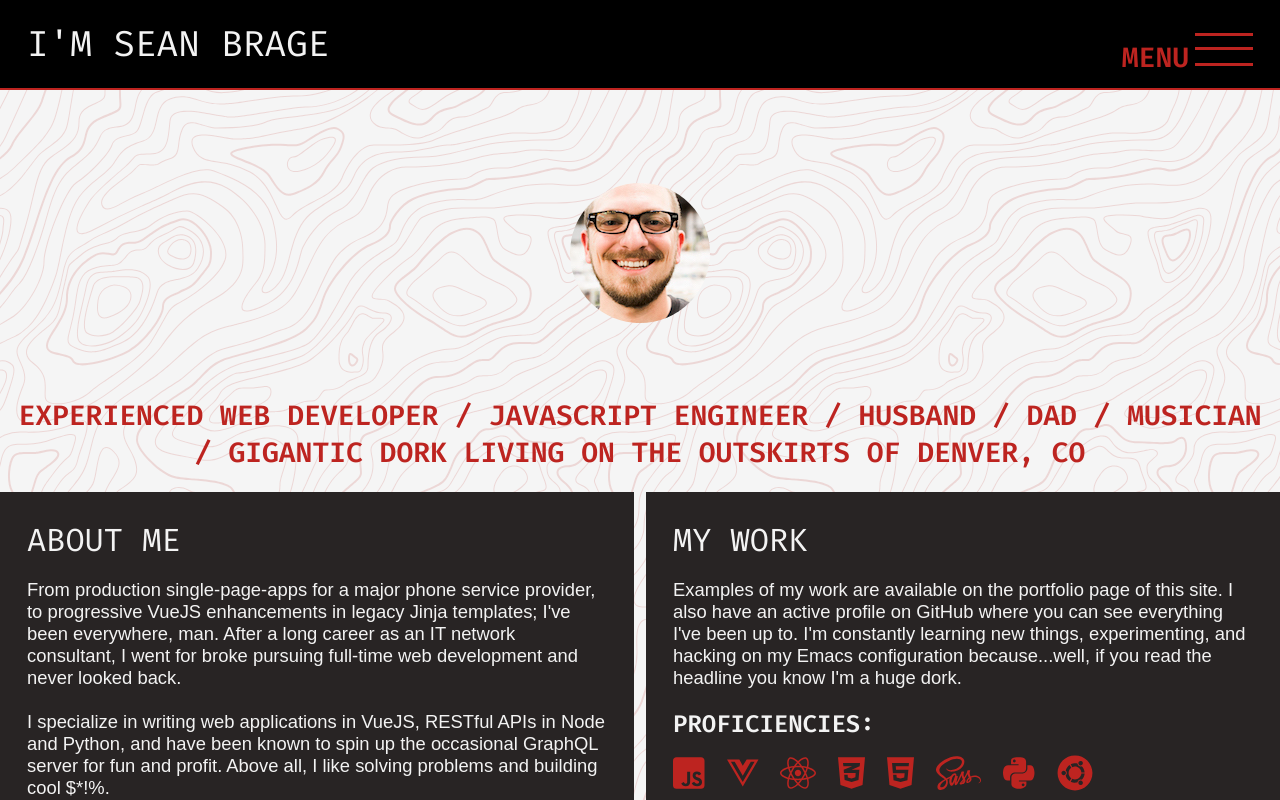
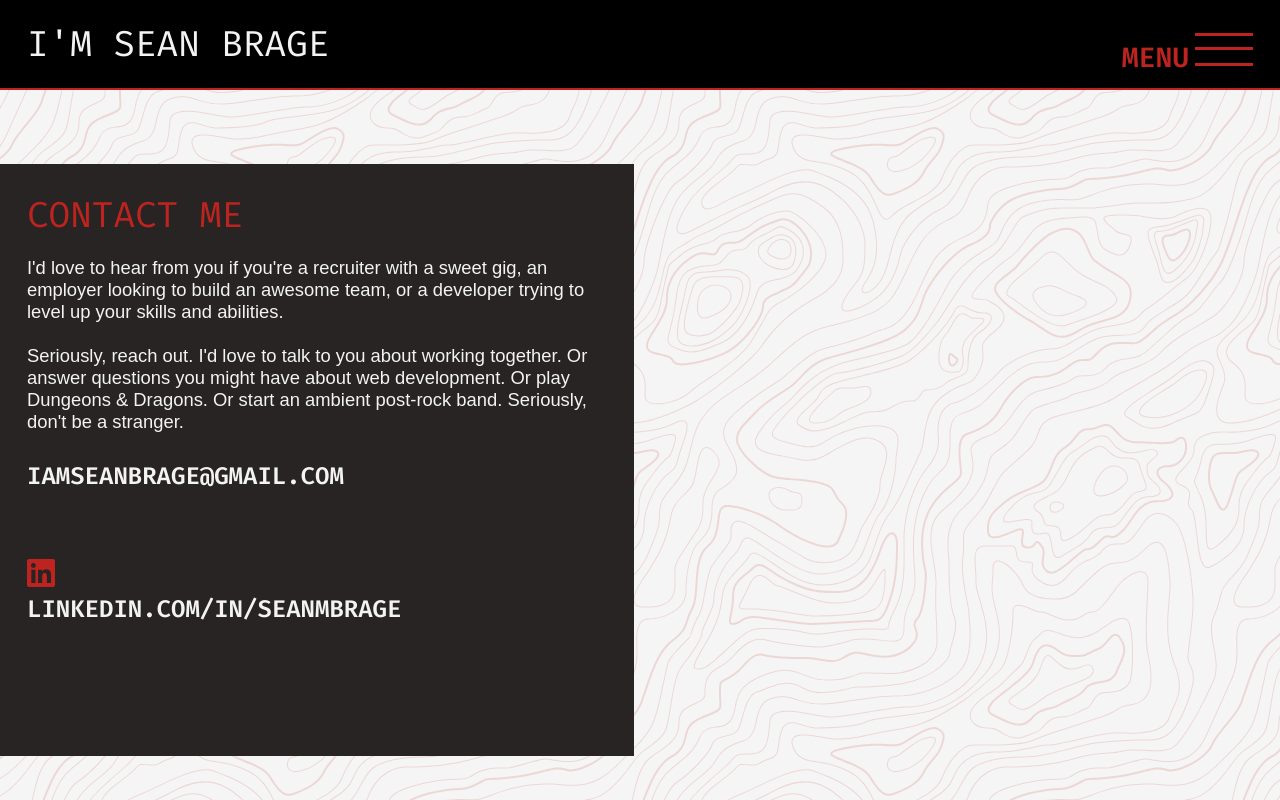
Before and after one commit to bearguns/smb-2.0, a React (Create React App) app: page /contact in a window 1280 px wide. Built offline with nearby package versions, Linux system fonts and the light colour scheme; what @fortawesome/pro-light-svg-icons would draw is missing.

Commit message:
adds contact page

```diff
--- a/src/components/App.js
+++ b/src/components/App.js
@@ -5,6 +5,7 @@ import Navbar from "./navbar/Navbar.js";
 import AppWrapper from "./AppWrapper.js";
 import Home from "./pages/Home.js";
 import Portfolio from "./pages/Portfolio.js";
+import Contact from "./pages/Contact.js";
 function App() {
   return (
     <Router>
@@ -12,6 +13,9 @@ function App() {
 	<AppWrapper>
 	  <Navbar />
 	  <Switch>
+	    <Route path="/contact">
+	      <Contact />
+	    </Route>
 	    <Route path="/examples">
 	      <Portfolio />
 	    </Route>
--- /dev/null
+++ b/src/components/contact/ContactInfo.js
@@ -0,0 +1,54 @@
+import React from "react";
+import styled from "styled-components";
+import { FontAwesomeIcon } from "@fortawesome/react-fontawesome";
+import Block from "../layout/Block.js";
+import Heading from "../common/Heading.js";
+import Text from "../common/Text.js";
+
+const Link = styled.a`
+  color: ${props => props.theme.colors.red};
+  font-size: 2rem;
+  margin-top: 27px;
+  width: 100%;
+  display: block;
+  text-decoration: none;
+  &:after {
+    content: "";
+    display: inline-block;
+    height: 2px;
+    width: 0px;
+    border-bottom: 2px solid;
+    border-color: ${props => props.theme.colors.red};
+    transition: width 0.2s ease-in-out;
+  }
+
+  &:hover:after {
+    width: 100%;
+  }
+`;
+
+export default function ContactInfo() {
+  return (
+    <Block columns={"left"} appear={"left"} delay={".5s"} rows={4}>
+      <Heading level={1}>contact me</Heading>
+      <Text>
+	I'd love to hear from you if you're a recruiter with a sweet gig, an
+	employer looking to build an awesome team, or a developer trying to
+	level up your skills and abilities. <br />
+	<br />
+	Seriously, reach out. I'd love to talk to you about working together. Or
+	answer questions you might have about web development. Or play Dungeons
+	& Dragons. Or start an ambient post-rock band. Seriously, don't be a
+	stranger.
+      </Text>
+      <Link href="mailto:iamseanbrage@gmail.com">
+	<FontAwesomeIcon icon={["fal", "envelope"]} />
+	<Heading level={4}>iamseanbrage@gmail.com</Heading>
+      </Link>
+      <Link href="https://linkedin.com/in/seanmbrage" target="_blank">
+	<FontAwesomeIcon icon={["fab", "linkedin"]} />
+	<Heading level={4}>linkedin.com/in/seanmbrage</Heading>
+      </Link>
+    </Block>
+  );
+}
--- a/src/components/navbar/NavbarMenuLinks.js
+++ b/src/components/navbar/NavbarMenuLinks.js
@@ -8,9 +8,12 @@ const MenuLinks = styled.ul`
   opacity: ${props => (props.open ? 1 : 0)};
   transition: opacity 0.5s;
   width: 80%;
-  height: 40%;
+  height: 20%;
   padding: 0px;
   text-align: center;
+  display: flex;
+  flex-direction: column;
+  justify-content: space-between;
 `;
 
 const MenuLink = styled.li`
@@ -34,7 +37,8 @@ export default function NavbarMenuLinks(props) {
   const { open, handleLinkClick } = props;
   const links = [
     { to: "/", text: "home" },
-    { to: "/examples", text: "my work" }
+    { to: "/examples", text: "portfolio" },
+    { to: "/contact", text: "contact" }
   ];
 
   return (
--- /dev/null
+++ b/src/components/pages/Contact.js
@@ -0,0 +1,11 @@
+import React from "react";
+import Page from "../layout/Page.js";
+import ContactInfo from "../contact/ContactInfo.js";
+
+export default function ContactPage() {
+  return (
+    <Page>
+      <ContactInfo />
+    </Page>
+  );
+}
```
Also changed, not shown: src/index.js (+9 -3 lines).
